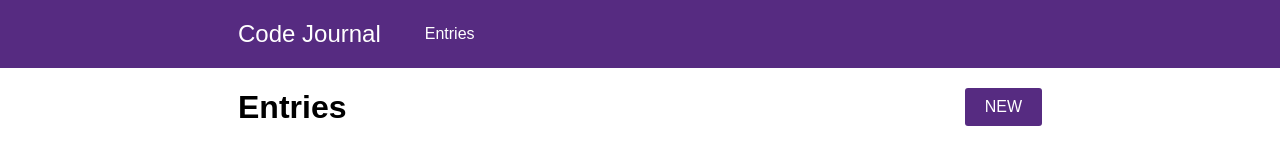
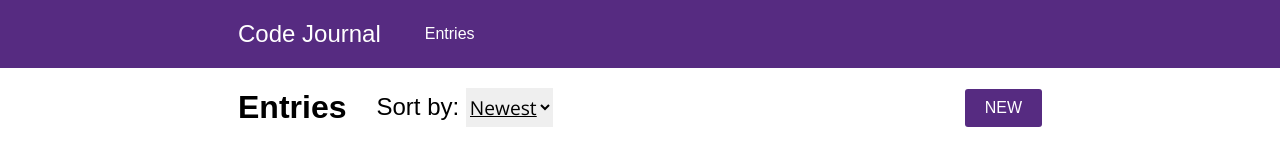
Before and after one commit to Cole-Allen/code-journal, a website: page index.html in a window 1280 px wide. Both pictures are taken after a click on the element "Entries". Drawn offline with nearby package versions, Linux system fonts and the light colour scheme; a web font is replaced by a local one.

Commit message:
Task 1 complete

```diff
--- a/css/entries.css
+++ b/css/entries.css
@@ -9,6 +9,23 @@
 
 .title h1 {
   display: inline-block;
+}
+
+.entries-title {
+  display: flex;
+  align-items: center;
+}
+
+.entries-title label {
+  margin-left: 30px;
+  font-size: 1.5rem;
+}
+
+.entries-title select {
+  font-size: 1.2rem;
+  border: none;
+  padding: 5px 0;
+  text-decoration: underline;
 }
 
 .newButton {
--- a/index.html
+++ b/index.html
@@ -36,7 +36,17 @@
   <main>
     <div data-view="entries" class="data-view container">
       <div class="column-full title row">
-        <h1>Entries</h1>
+        <div class="entries-title">
+          <h1>Entries</h1>
+          <label for="sort-by">
+            Sort by:
+            <select name="sort-by" id="sort-by" class="sort-by">
+              <option value="newest">Newest</option>
+              <option value="oldest">Oldest</option>
+            </select>
+          </label>
+        </div>
+
         <a data-view="entry-form" class="newButton tab">NEW</a>
       </div>
       <ul class="entries-container">
--- a/js/main.js
+++ b/js/main.js
@@ -95,6 +95,7 @@ function createEntryData(event) {
   entry.photoURL = document.forms[0].photoURL.value;
   entry.notes = document.forms[0].notes.value;
   entry.entryID = data.nextEntryId;
+  entry.date = Date();
   data.nextEntryId++;
   return entry;
 }
```
